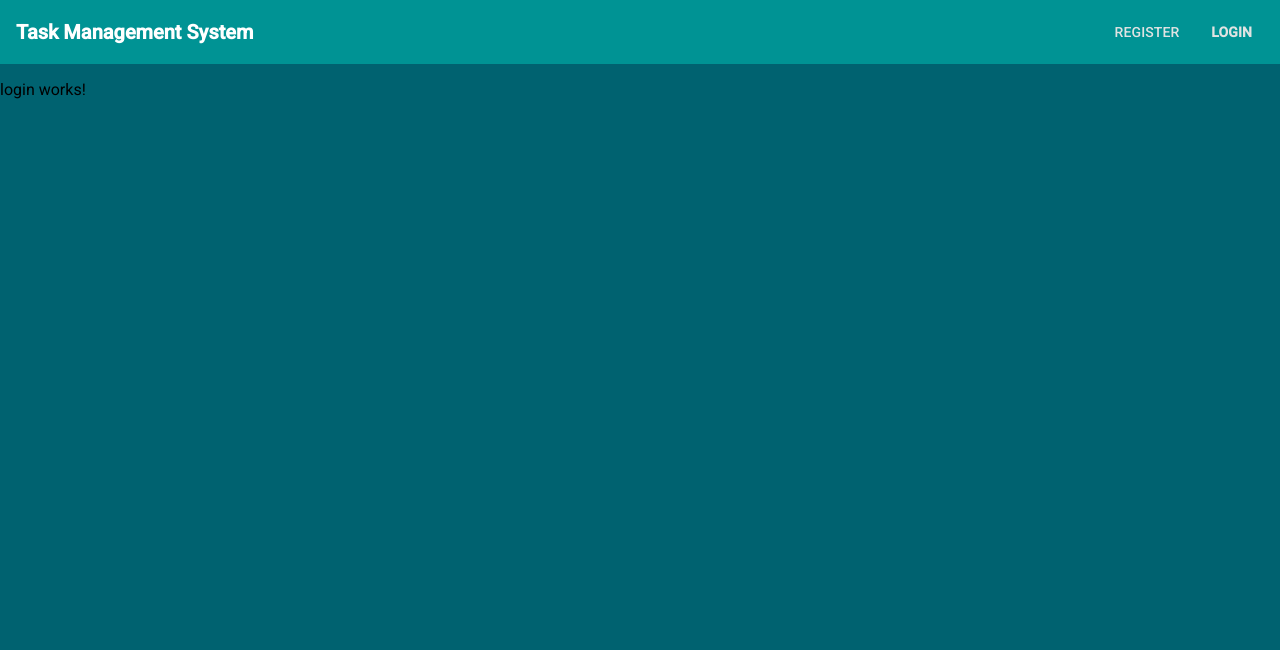
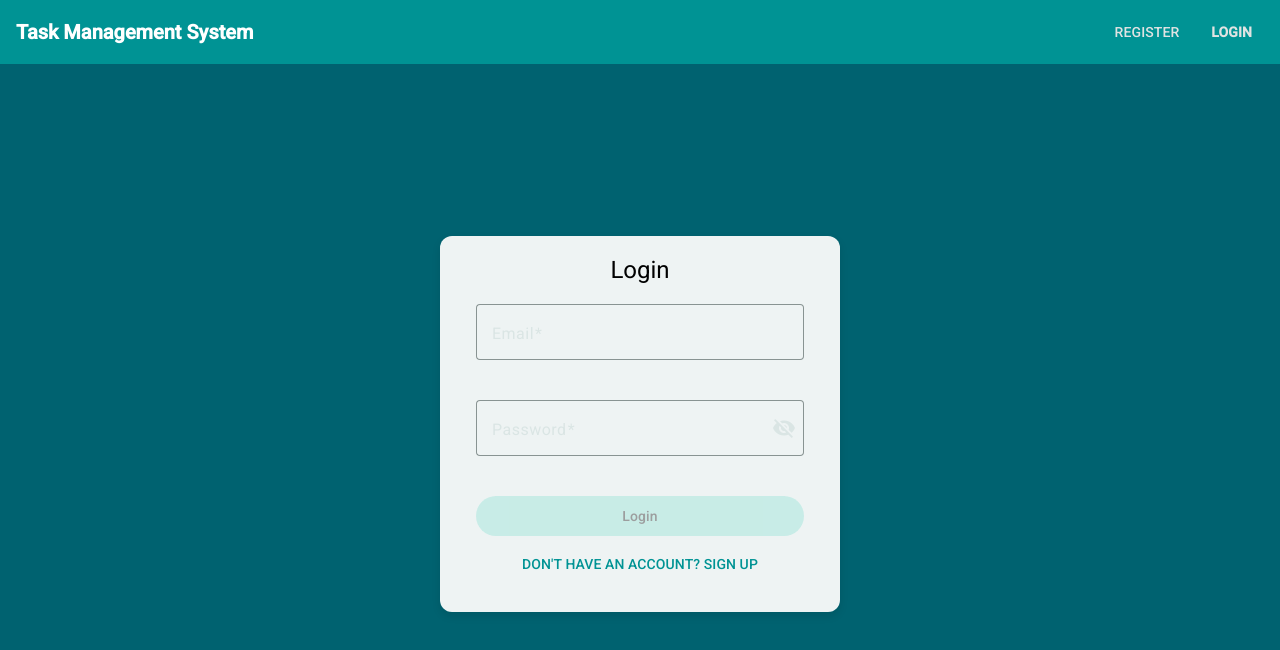
Before and after one commit to rashmiJayawardhana/Task_Manager_App, an Angular app in the folder client/: page /login in a window 1280 px wide. Shown: the top 650 px of the page. Built offline with nearby package versions, Linux system fonts and the light colour scheme.

Commit message:
Create a Login Reactive Form

```diff
--- a/client/src/app/auth/components/login/login.component.html
+++ b/client/src/app/auth/components/login/login.component.html
@@ -1 +1,36 @@
-<p>login works!</p>
+<div class="container">
+    <mat-card>
+      <mat-card-title>Login</mat-card-title>
+
+      <mat-card-content>
+        <form [formGroup]="loginForm" (ngSubmit)="onSubmit()">
+          <mat-form-field appearance="outline">
+            <mat-label>Email</mat-label>
+            <input matInput formControlName="email" placeholder="Email" required>
+            <mat-error *ngIf="loginForm.get('email')?.invalid && loginForm.get('email')?.touched">
+              {{ loginForm.get('email')?.errors?.['required'] ? 'Email is required.' : 'Please enter a valid email address.' }}
+            </mat-error>
+          </mat-form-field>
+
+          <mat-form-field appearance="outline">
+            <mat-label>Password</mat-label>
+            <input matInput [type]="hidePassword ? 'password' : 'text'" formControlName="password" placeholder="Password" required>
+            <button mat-icon-button matSuffix (click)="togglePasswordVisibility()" type="button">
+              <mat-icon>{{ hidePassword ? 'visibility_off' : 'visibility' }}</mat-icon>
+            </button>
+            <mat-error *ngIf="loginForm.get('password')?.invalid && loginForm.get('password')?.touched">
+              {{ loginForm.get('password')?.errors?.['required'] ? 'Password is required.' : 'Password must be at least 6 characters.' }}
+            </mat-error>
+          </mat-form-field>
+
+          <button mat-raised-button class="login-button" type="submit" [disabled]="loginForm.invalid">
+            Login
+          </button>
+        </form>
+      </mat-card-content>
+
+      <mat-card-actions>
+        <button mat-button routerLink="/signup">Don't have an account? Sign Up</button>
+      </mat-card-actions>
+    </mat-card>
+  </div>
--- a/client/src/app/auth/components/login/login.component.scss
+++ b/client/src/app/auth/components/login/login.component.scss
@@ -0,0 +1,73 @@
+.container {
+    display: flex;
+    justify-content: center;
+    align-items: center;
+    height: 90vh;
+  }
+
+  mat-card {
+    width: 100%;
+    max-width: 400px;
+    padding: 20px;
+    background: #f7f9f8f6;
+    box-shadow: 0 4px 8px rgba(0, 0, 0, 0.1);
+
+    @media screen and (max-width: 500px){
+        max-width: 90%;
+    }
+  }
+
+  mat-card-title {
+    text-align: center;
+    font-size: 24px;
+    margin-bottom: 20px;
+  }
+
+  form {
+    display: flex;
+    flex-direction: column;
+    align-items: center;
+  }
+
+  mat-form-field {
+    width: 100%;
+    margin-bottom: 20px;
+  }
+
+  button {
+    width: 100%;
+  }
+
+  .login-button {
+    background: #00E0c7 !important; /* Bright cyan background */
+    color: #000000 !important; /* Black text */
+  }
+
+  .login-button[disabled] {
+    background: #b0e8df !important; /* Lighter shade of #00E0c7 for disabled state */
+    color: #666666 !important; /* Gray text for disabled state */
+    opacity: 0.6;
+  }
+
+  mat-card-actions {
+    display: flex;
+    justify-content: center;
+  }
+
+  mat-card-actions button {
+    color: #009394;
+    text-transform: uppercase;
+  }
+
+  @media screen and (max-width: 500px){
+    mat-card-title {
+        font-size: 20px;
+    }
+    mat-form-field {
+        margin-bottom: 10px;
+    }
+  }
+
+  .error-snackbar {
+    background-color: #f44336 !important;
+  }
--- a/client/src/app/auth/components/login/login.component.ts
+++ b/client/src/app/auth/components/login/login.component.ts
@@ -1,23 +1,55 @@
 import { Component } from '@angular/core';
 import { CommonModule } from '@angular/common';
+import { ReactiveFormsModule, FormGroup, FormBuilder, Validators } from '@angular/forms';
 import { MatButtonModule } from '@angular/material/button';
 import { MatCardModule } from '@angular/material/card';
 import { MatFormFieldModule } from '@angular/material/form-field';
 import { MatInputModule } from '@angular/material/input';
+import { MatIconModule } from '@angular/material/icon';
+import { RouterLink } from '@angular/router';
 
 @Component({
   selector: 'app-login',
   standalone: true,
   imports: [
     CommonModule,
+    ReactiveFormsModule,
     MatButtonModule,
     MatCardModule,
     MatFormFieldModule,
     MatInputModule,
+    MatIconModule,
+    RouterLink,
   ],
   templateUrl: './login.component.html',
   styleUrls: ['./login.component.scss'],
 })
 export class LoginComponent {
-  // Component logic here
+  loginForm!: FormGroup;
+  hidePassword = true;
+
+  constructor(private fb: FormBuilder) {
+    this.loginForm = this.fb.group({
+      email: ['', [Validators.required, Validators.email]],
+      password: ['', [Validators.required, Validators.minLength(6)]],
+    });
+  }
+
+  togglePasswordVisibility() {
+    this.hidePassword = !this.hidePassword;
+  }
+
+  onSubmit() {
+    if (this.loginForm.valid) {
+      console.log('Form Submitted:', this.loginForm.value);
+      // Simulate an API call or submission logic here
+      // For example: this.authService.login(this.loginForm.value).subscribe(...);
+
+      this.loginForm.reset();
+      this.loginForm.patchValue({
+        email: '',
+        password: '',
+      });
+    }
+  }
 }
--- a/client/src/app/auth/components/signup/signup.component.html
+++ b/client/src/app/auth/components/signup/signup.component.html
@@ -4,6 +4,7 @@
 
       <mat-card-content>
         <form [formGroup]="signupForm" (ngSubmit)="onSubmit()">
+
           <mat-form-field appearance="outline">
             <mat-label>Name</mat-label>
             <input matInput formControlName="name" placeholder="Name" required>
--- a/client/src/styles.scss
+++ b/client/src/styles.scss
@@ -7,10 +7,3 @@ body {
   font-family: Roboto, "Helvetica Neue", sans-serif;
   background: #006270;
 }
-
-// Ensure input text is black globally (to test if component styles fail)
-.mat-form-field-appearance-outline .mat-input-element {
-  color: #000000 !important;
-}
-html, body { height: 100%; }
-body { margin: 0; font-family: Roboto, "Helvetica Neue", sans-serif; }
```
